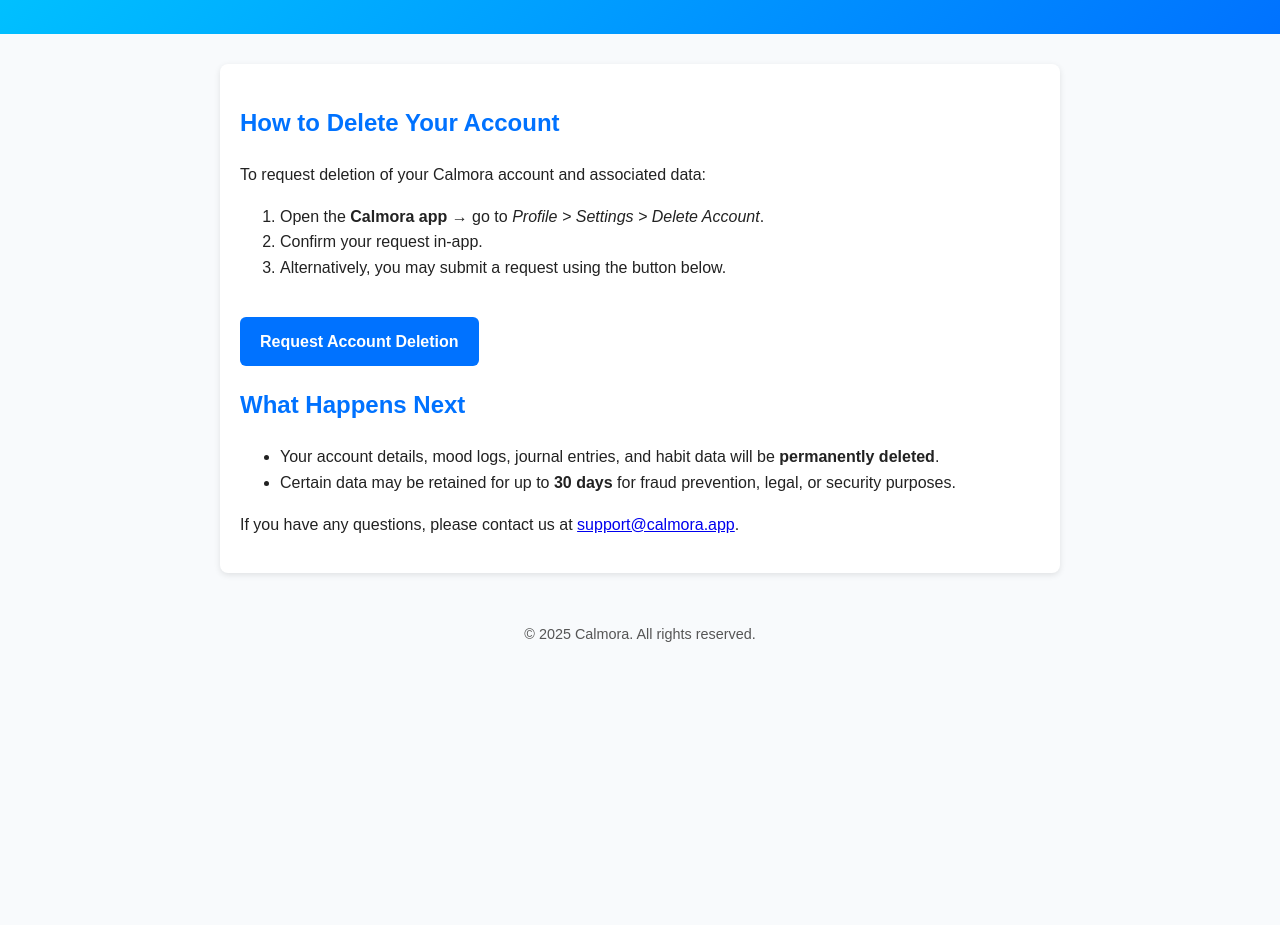
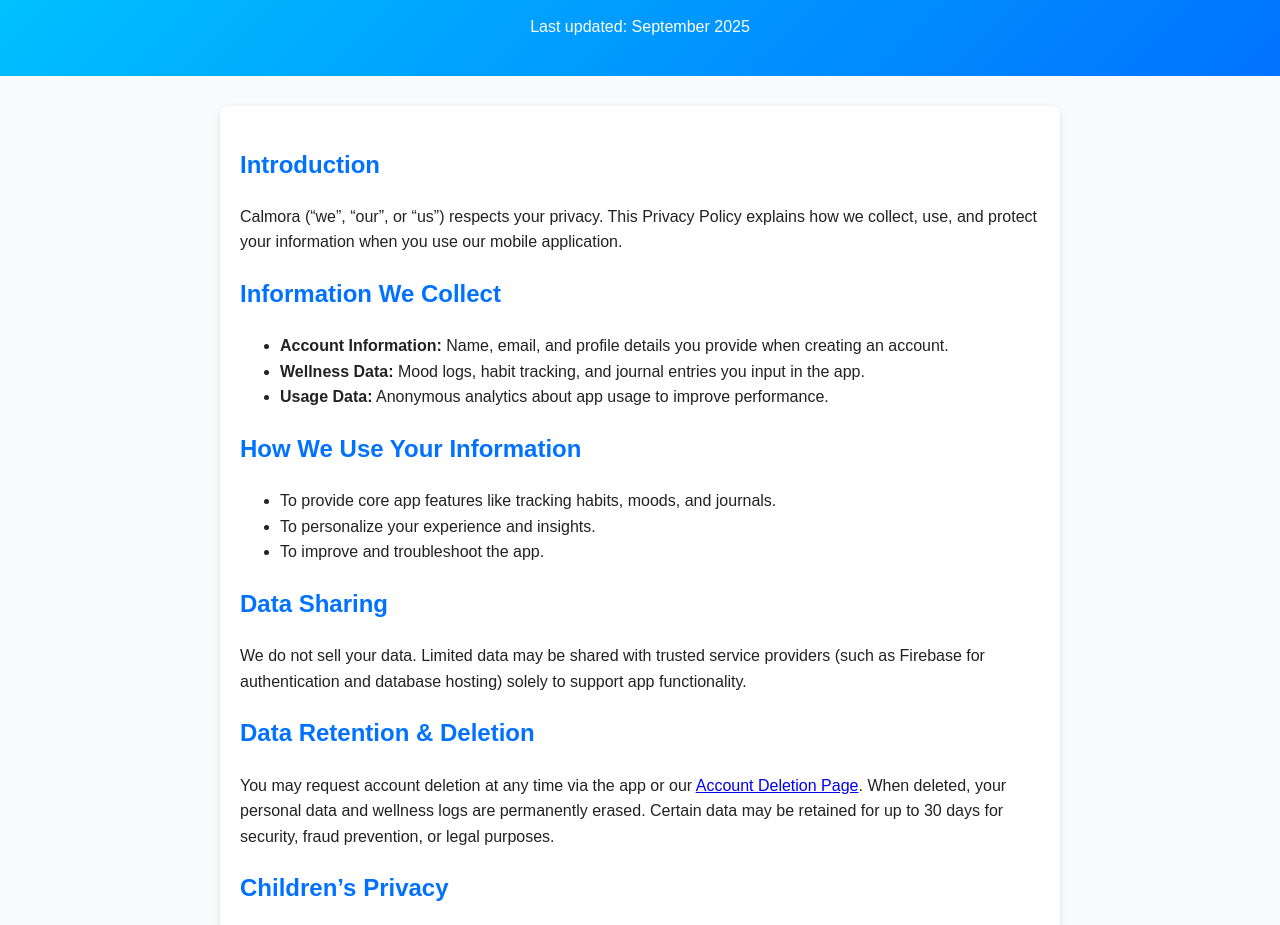
Before and after one commit to pawanbhandarry/calmora-account-delection, a plain HTML site: page index.html in a window 1280 px wide. Shown: the part 100-1025 px from the top of the page. Before the commit the page ends 800 px from the top, so only its background shows below. Drawn offline with Linux system fonts and the light colour scheme.

Commit message:
Update index.html

```diff
--- a/index.html
+++ b/index.html
@@ -1,10 +1,9 @@
-
 <!DOCTYPE html>
 <html lang="en">
 <head>
   <meta charset="UTF-8" />
   <meta name="viewport" content="width=device-width, initial-scale=1.0" />
-  <title>Calmora – Account & Data Deletion</title>
+  <title>Calmora – Privacy Policy</title>
   <style>
     body {
       font-family: Arial, sans-serif;
@@ -31,16 +30,6 @@
     h1, h2 {
       color: #0072ff;
     }
-    a.button {
-      display: inline-block;
-      margin-top: 20px;
-      padding: 12px 20px;
-      background: #0072ff;
-      color: white;
-      text-decoration: none;
-      border-radius: 6px;
-      font-weight: bold;
-    }
     footer {
       text-align: center;
       padding: 20px;
@@ -51,29 +40,43 @@
 </head>
 <body>
   <header>
-    <h1>Calmora – Account & Data Deletion</h1>
+    <h1>Calmora – Privacy Policy</h1>
+    <p>Last updated: September 2025</p>
   </header>
 
   <main>
-    <h2>How to Delete Your Account</h2>
-    <p>To request deletion of your Calmora account and associated data:</p>
-    <ol>
-      <li>Open the <strong>Calmora app</strong> → go to <em>Profile > Settings > Delete Account</em>.</li>
-      <li>Confirm your request in-app.</li>
-      <li>Alternatively, you may submit a request using the button below.</li>
-    </ol>
+    <h2>Introduction</h2>
+    <p>Calmora (“we”, “our”, or “us”) respects your privacy. This Privacy Policy explains how we collect, use, and protect your information when you use our mobile application.</p>
 
-    <a href="mailto:support@calmora.app?subject=Request%20Account%20Deletion" class="button">
-      Request Account Deletion
-    </a>
-
-    <h2>What Happens Next</h2>
+    <h2>Information We Collect</h2>
     <ul>
-      <li>Your account details, mood logs, journal entries, and habit data will be <strong>permanently deleted</strong>.</li>
-      <li>Certain data may be retained for up to <strong>30 days</strong> for fraud prevention, legal, or security purposes.</li>
+      <li><strong>Account Information:</strong> Name, email, and profile details you provide when creating an account.</li>
+      <li><strong>Wellness Data:</strong> Mood logs, habit tracking, and journal entries you input in the app.</li>
+      <li><strong>Usage Data:</strong> Anonymous analytics about app usage to improve performance.</li>
     </ul>
 
-    <p>If you have any questions, please contact us at <a href="mailto:support@calmora.app">support@calmora.app</a>.</p>
+    <h2>How We Use Your Information</h2>
+    <ul>
+      <li>To provide core app features like tracking habits, moods, and journals.</li>
+      <li>To personalize your experience and insights.</li>
+      <li>To improve and troubleshoot the app.</li>
+    </ul>
+
+    <h2>Data Sharing</h2>
+    <p>We do not sell your data. Limited data may be shared with trusted service providers (such as Firebase for authentication and database hosting) solely to support app functionality.</p>
+
+    <h2>Data Retention & Deletion</h2>
+    <p>You may request account deletion at any time via the app or our <a href="https://yourusername.github.io/calmora-delete">Account Deletion Page</a>. When deleted, your personal data and wellness logs are permanently erased. Certain data may be retained for up to 30 days for security, fraud prevention, or legal purposes.</p>
+
+    <h2>Children’s Privacy</h2>
+    <p>Calmora is not directed to children under 13. We do not knowingly collect personal information from children.</p>
+
+    <h2>Security</h2>
+    <p>We use reasonable technical and organizational safeguards (such as Firebase security rules and encryption in transit) to protect your data.</p>
+
+    <h2>Contact Us</h2>
+    <p>If you have any questions or concerns about this Privacy Policy, please contact us at:</p>
+    <p><a href="mailto:support@calmora.app">support@calmora.app</a></p>
   </main>
 
   <footer>
```
